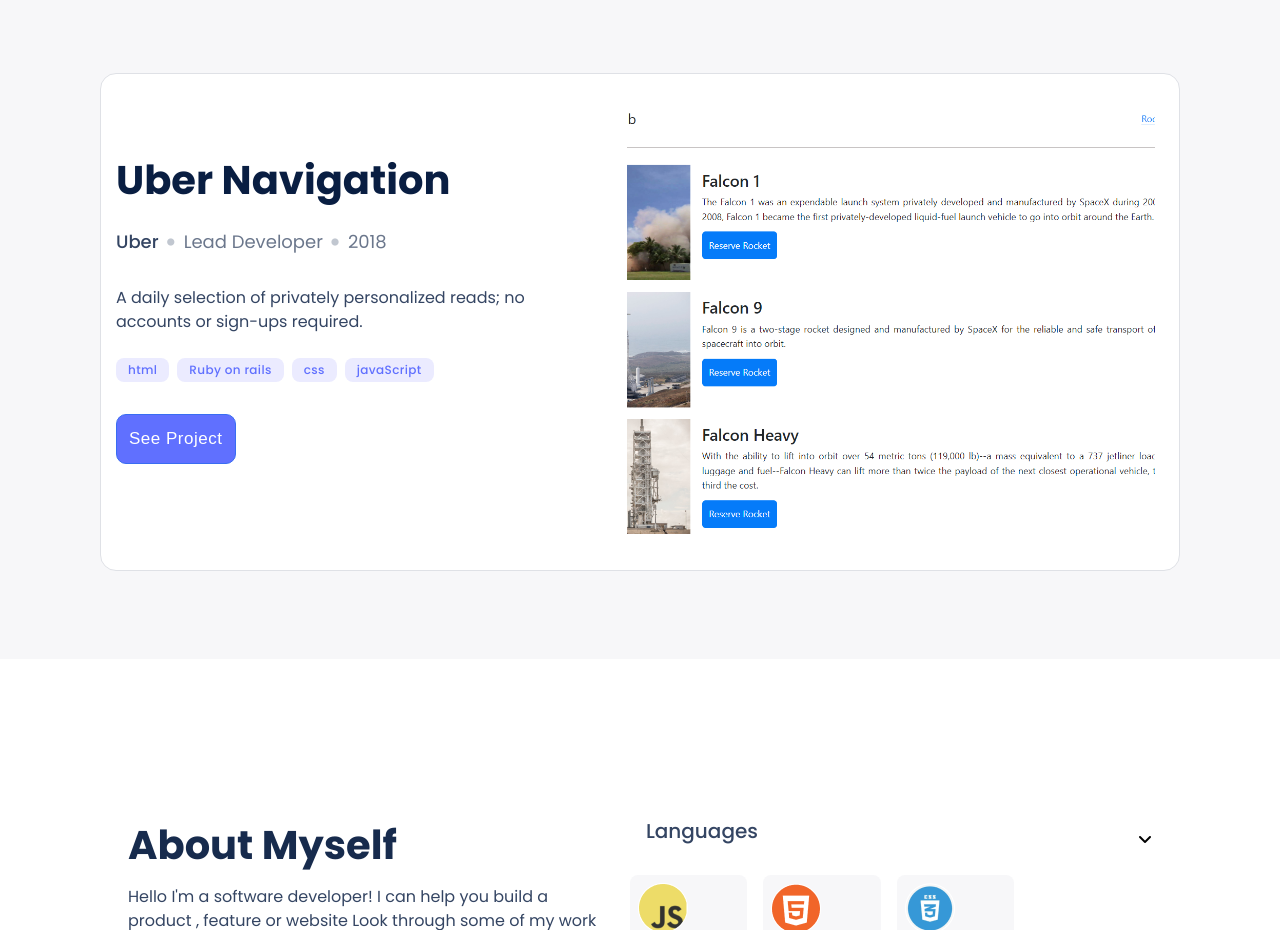
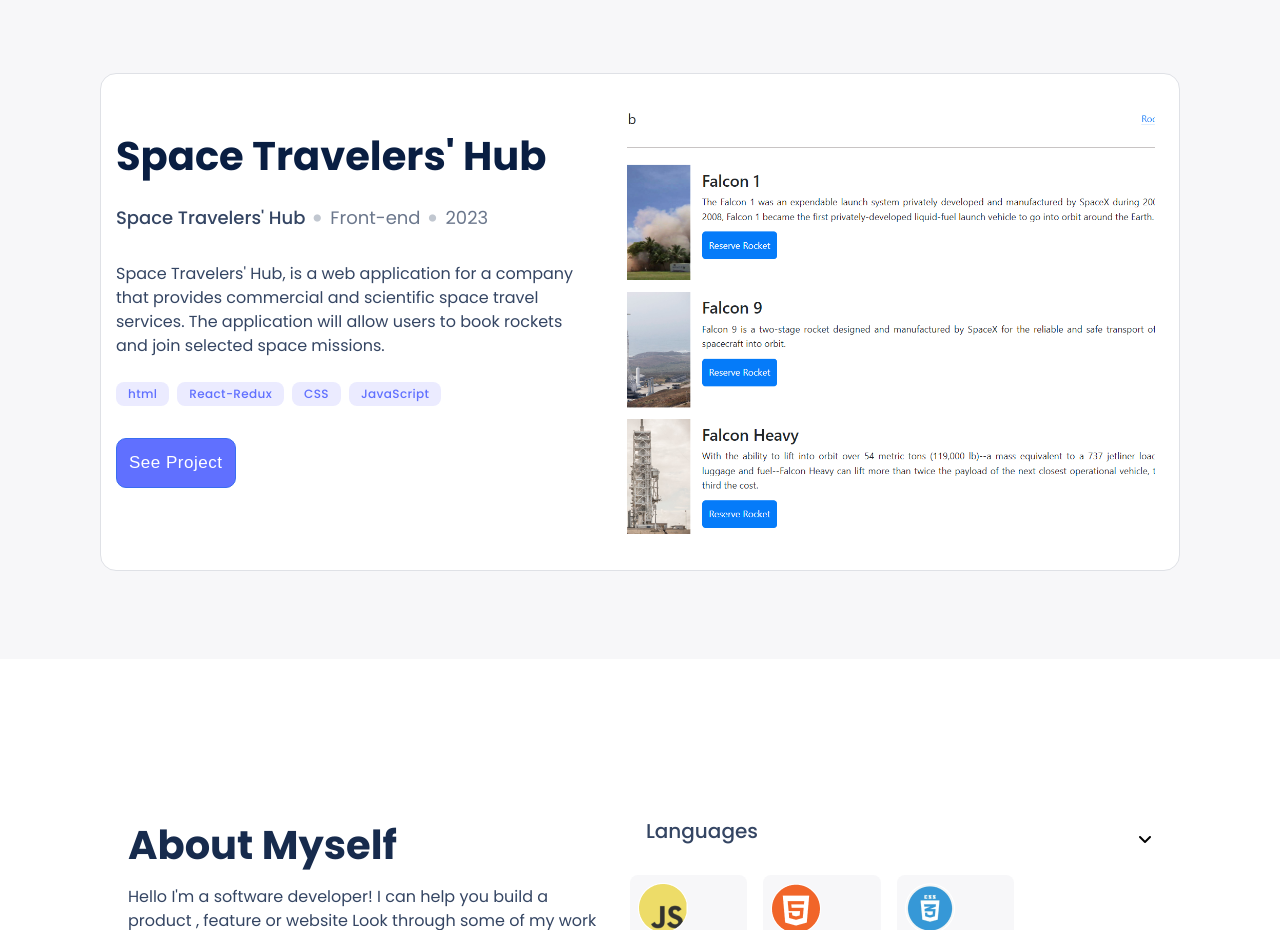
Before and after one commit to sadaf-Daneshgar/First-Project-Microverse, a website: page index.html in a window 1280 px wide. Shown: the part 2640-3570 px from the top of the page. Drawn offline with Linux system fonts and the light colour scheme.

Commit message:
update the last card detail

```diff
--- a/index.html
+++ b/index.html
@@ -154,22 +154,22 @@
                 </div>
                 <div class="card-content">
                     <h2 class="card-title">
-                        Uber Navigation
+                        Space Travelers' Hub
                     </h2>
                     <ul class="card-info">
-                        <li class="bold-info">Uber</li>
-                        <li class="info bullet"><span></span>Lead Developer</li>
-                        <li class="info bullet"><span></span>2018</li>
+                        <li class="bold-info">Space Travelers' Hub</li>
+                        <li class="info bullet"><span></span>Front-end</li>
+                        <li class="info bullet"><span></span>2023</li>
                     </ul>
                     <p class="card-paragraph">
-                        A daily selection of privately personalized reads; no accounts or
-                        sign-ups required.
+                        Space Travelers' Hub, is a web application for a company that provides commercial and scientific space travel services.
+                        The application will allow users to book rockets and join selected space missions.
                     </p>
                     <ul class="card-language-part">
                         <li class="subject">html</li>
-                        <li class="subject" id="hide">Ruby on rails</li>
-                        <li class="subject">css</li>
-                        <li class="subject">javaScript</li>
+                        <li class="subject" id="hide">React-Redux</li>
+                        <li class="subject">CSS</li>
+                        <li class="subject">JavaScript</li>
                     </ul>
                     <button type="button" class="card-btn">See Project</button>
                 </div>
--- a/script.js
+++ b/script.js
@@ -56,7 +56,7 @@
   },
   {
     name: 'Countries Info',
-    projectInformation: { org: 'Countries Info', type: 'Back-end Dev', year: '2023' },
+    projectInformation: { org: 'Countries Info', type: 'Front-end Dev', year: '2023' },
     projectImage: 'image/country.PNG',
     projectDescription: 'This project is a web application that allows users to see the list of countries and their information. The user can also search for a specific country and see the details of it.',
     projectLanguages: ['HTML', 'CSS', 'JAVASCRIPT', 'ECMAScript', 'React-Redux'],
@@ -69,13 +69,13 @@
   },
 
   {
-    name: 'Uber Navigation',
-    projectInformation: { org: 'Uber', type: 'Lead Developer', year: '2018' },
-    projectImage: 'image/mobile-card4.svg',
-    projectDescription: 'Lorem Ipsum is simply dummy text of the printing and typesetting industry. Lorem Ipsum has been the industry standard dummy text ever since the 1500s, when an unknown printer took a galley of type and scrambled it to make a type specimen book. It has survived not only five centuries, but also the leap into electronic typesetting, remaining essentially unchanged.',
-    projectLanguages: ['HTML', 'CSS', 'JAVASCRIPT'],
-    projectLiveLink: 'https://sadaf-daneshgar.github.io/First-Project-Microverse/',
-    projectSourceCode: 'https://github.com/sadaf-Daneshgar/First-Project-Microverse',
+    name: 'Space Travelers Hub',
+    projectInformation: { org: 'Space Travelers Hub', type: 'Front-end Dev', year: '2023' },
+    projectImage: 'image/rocket.PNG',
+    projectDescription: 'Space Travelers Hub, is a web application for a company that provides commercial and scientific space travel services.The application will allow users to book rockets and join selected space missions.',
+    projectLanguages: ['HTML', 'CSS', 'JAVASCRIPT', 'ECMAScript', 'React-Redux'],
+    projectLiveLink: 'https://react-group-capstone-qwsc.vercel.app/',
+    projectSourceCode: 'https://github.com/sadaf-Daneshgar/react-group-capstone',
     PorjectLiveSource: '<i class="fa-brands fa-github"></i>',
     ProjectLiveIcons: '<i class="fa-solid fa-arrow-up-right-from-square"></i>',
     ProjectLiveText: 'See Live',
```
